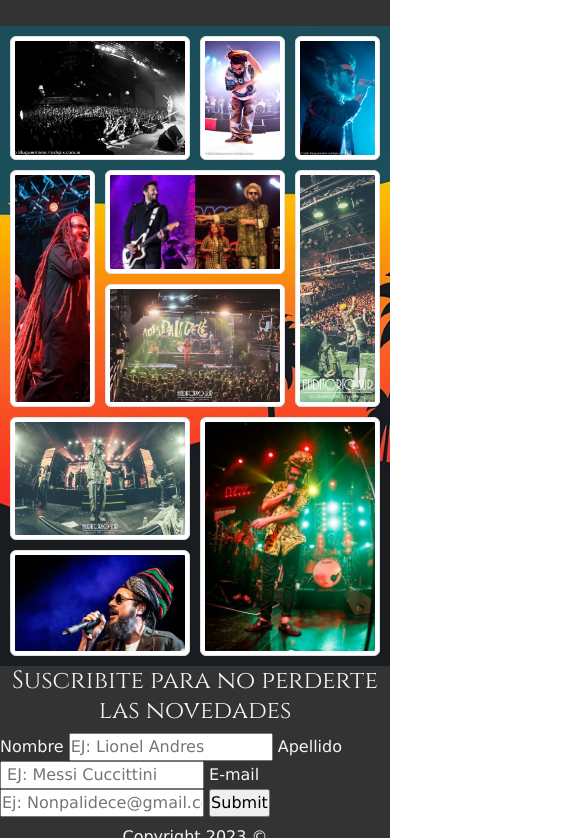
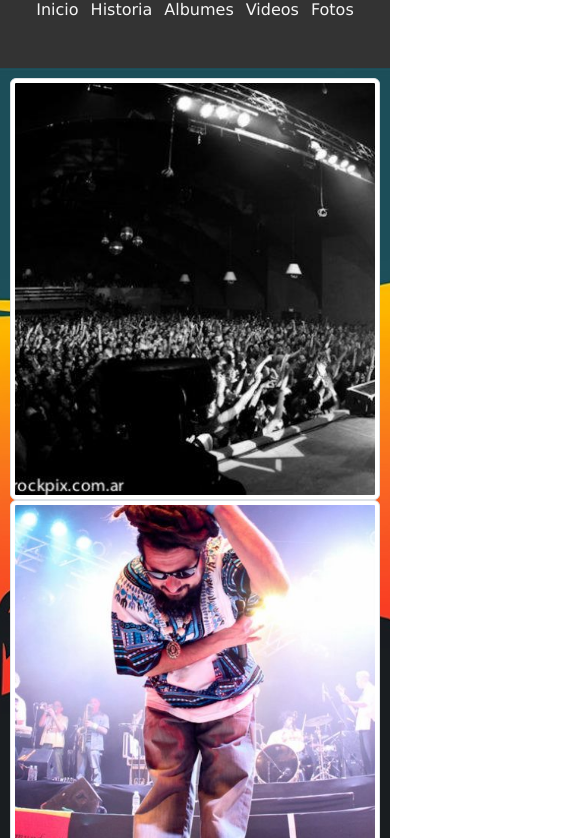
Before and after one commit to huizinery/nonpa_web, a plain HTML site: page pages/galeria.html in a window 390 px wide. Shown: the part 74-912 px from the top of the page, 585 px wide, since content can reach past the window. Drawn offline with nearby package versions, Linux system fonts and the light colour scheme; a web font is replaced by a local one.

Commit message:
fotos de galeria y el nav son responsive

```diff
--- a/css/style.css
+++ b/css/style.css
@@ -7,11 +7,11 @@
 /* header y menu nav*/
 .body{ color: whitesmoke; font-family:Verdana, Geneva, Tahoma, sans-serif;}
 
-.header { display: flex;background-color: #333; height: 100px ; color: whitesmoke;justify-content: space-around; align-items: center;}
+.header { display: flex;background-color: #333; color: whitesmoke;justify-content: space-around; align-items: center; flex-wrap: wrap;}
 
-.header ul{ display: flex; gap: 2px;list-style-type: none;}
+.header ul{ display: flex; gap: 2px;list-style-type: none;padding:0;}
 
-.header li{  width: 85px; height: 85px;display: flex;align-items: center; justify-content: center;}
+.header li{height: 85px;display: flex;align-items: center; justify-content: center;margin: 0px 5px;}
 
 footer {background-color: #333; color: whitesmoke;}
 
@@ -21,7 +21,8 @@ main{background-image: url(../images/Palm-trees-sunset-vector-picture_1024x768.j
 
 .style_h2{font-family: 'Cinzel', serif; text-align: center;}
 
-.style_video{ display:flex;width: 80vw; border-radius: 50px; padding:10px;}
+
+.style_video{border-radius: 50px; padding:10px;width: 600px; height: 350px;}
 
 .link_mapa{text-decoration: none;color: black ; font-family: fantasy;}
 
@@ -55,7 +56,7 @@ padding: 2px;
 
 /*psudoclases*/
 
-.header li:hover{border: 3px solid #828c95; border-radius: 100%;}
+.header li:hover{text-decoration-line: underline;transform: scale(1.1); color: red}
 
 .list-group-item:hover{ background: #828c95;
     background: -moz-radial-gradient(center, ellipse cover,  rgba(130,140,149,1) 1%, rgba(40,52,59,1) 100%);
@@ -108,5 +109,26 @@ color: whitesmoke;
 .row{--bs-gutter-x:none;align-items: center;}
 
 @media screen and (max-width:768px) {
+.grid_gale{grid-template-columns:repeat( 3,1fr);
+    grid-template-rows:repeat(auto, 300px);
+    grid-template-areas:
+    "a1 a1 a2"
+    "a1 a1 a2"
+    "a3 a4 a4"
+    "a3 a4 a4"
+    "a5 a5 a6"
+    "a5 a5 a6"
+    "a7 a8 a8"
+    "a7 a8 a8"
+    "a9 a9 a10"
+    "a9 a9 a10";}
+
+    .header{width: auto;}
 
 }
+
+@media screen and (max-width:480px) {
+    .grid_gale{display: block;}
+    .gale_img{height:50vh;object-fit: cover;}
+
+    }
--- a/pages/galeria.html
+++ b/pages/galeria.html
@@ -15,7 +15,7 @@
                 <nav>
                 <ul>
                     <li><a href="../index.html" class="a">Inicio</a></li>
-                    <li><a href="historia.html" class="a">Nuestra Historia</a></li>
+                    <li><a href="historia.html" class="a">Historia</a></li>
                     <li><a href="albumes.html" class="a">Albumes</a></li>
                     <li><a href="videos.html"  class="a">Videos</a></li>
                     <li><a href="galeria.html" class="a">Fotos</a></li>
@@ -24,7 +24,6 @@
     </header>
 <!--main-->
     <main>
-        <gale_img>
 <!--galeria de fotos con grid-template-areas-->
 <section  class="grid_gale">
 <div class="grid_div gal_item1">
```
Also changed, not shown: index.html (+8 -5 lines), pages/albumes.html (+1 -2 lines), pages/historia.html (+1 -1 lines), pages/videos.html (+6 -6 lines), 1 other file.
